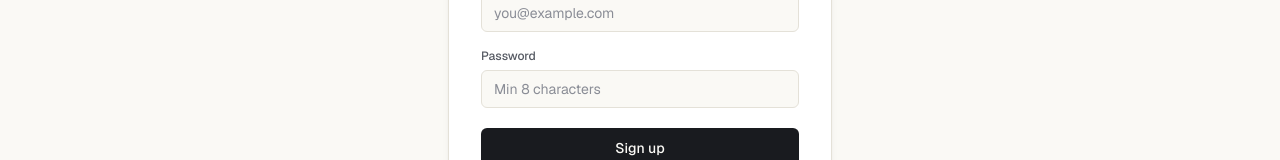
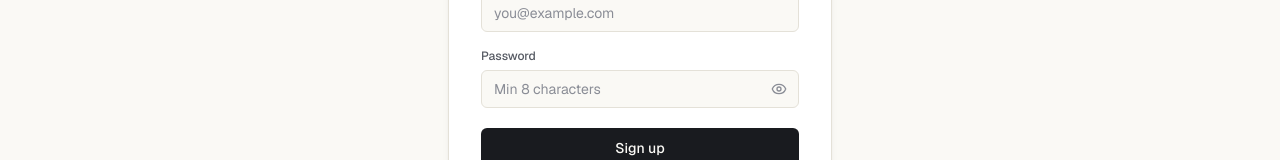
Before and after one commit to isatyajeet9/credence, a Next.js app in the folder frontend/: page /signup in a window 1280 px wide. Shown: the part 389-549 px from the top of the page. Built offline with nearby package versions, Linux system fonts and the light colour scheme; no server answers.

Commit message:
feat: add password visibility toggle (eye icon) to login and signup pages

```diff
--- a/frontend/app/(marketing)/login/page.tsx
+++ b/frontend/app/(marketing)/login/page.tsx
@@ -3,6 +3,7 @@
 import { useState } from "react";
 import { useRouter } from "next/navigation";
 import Link from "next/link";
+import { Eye, EyeOff } from "lucide-react";
 import { login } from "@/lib/api";
 import GoogleSignInButton from "@/components/GoogleSignInButton";
 
@@ -10,6 +11,7 @@ export default function LoginPage() {
   const router = useRouter();
   const [email, setEmail] = useState("");
   const [password, setPassword] = useState("");
+  const [showPassword, setShowPassword] = useState(false);
   const [error, setError] = useState<string | null>(null);
   const [loading, setLoading] = useState(false);
 
@@ -56,14 +58,23 @@ export default function LoginPage() {
               Forgot password?
             </Link>
           </div>
+          <div className="relative">
             <input
-            type="password"
+              type={showPassword ? "text" : "password"}
               required
               placeholder="••••••••"
               value={password}
               onChange={(e) => setPassword(e.target.value)}
-            className="rounded-md border border-line bg-paper px-3 py-2 text-sm text-ink placeholder:text-ink-faint focus:border-accent focus:outline-none focus:ring-2 focus:ring-accent-soft"
+              className="w-full rounded-md border border-line bg-paper px-3 py-2 text-sm text-ink placeholder:text-ink-faint focus:border-accent focus:outline-none focus:ring-2 focus:ring-accent-soft pr-10"
             />
+            <button
+              type="button"
+              onClick={() => setShowPassword(!showPassword)}
+              className="absolute right-3 top-1/2 -translate-y-1/2 text-ink-faint hover:text-ink"
+            >
+              {showPassword ? <EyeOff size={16} /> : <Eye size={16} />}
+            </button>
+          </div>
         </label>
 
         {error && (
--- a/frontend/app/(marketing)/signup/page.tsx
+++ b/frontend/app/(marketing)/signup/page.tsx
@@ -3,6 +3,7 @@
 import { useState } from "react";
 import { useRouter } from "next/navigation";
 import Link from "next/link";
+import { Eye, EyeOff } from "lucide-react";
 import { signup, verifyEmail, resendOtp } from "@/lib/api";
 import GoogleSignInButton from "@/components/GoogleSignInButton";
 
@@ -11,6 +12,7 @@ export default function SignupPage() {
   const [step, setStep] = useState<"form" | "otp">("form");
   const [email, setEmail] = useState("");
   const [password, setPassword] = useState("");
+  const [showPassword, setShowPassword] = useState(false);
   const [fullName, setFullName] = useState("");
   const [code, setCode] = useState("");
   const [error, setError] = useState<string | null>(null);
@@ -141,15 +143,24 @@ export default function SignupPage() {
         </label>
         <label className="flex flex-col gap-1.5">
           <span className="text-xs font-medium text-ink-soft">Password</span>
+          <div className="relative">
             <input
-            type="password"
+              type={showPassword ? "text" : "password"}
               required
               minLength={8}
               placeholder="Min 8 characters"
               value={password}
               onChange={(e) => setPassword(e.target.value)}
-            className="rounded-md border border-line bg-paper px-3 py-2 text-sm text-ink placeholder:text-ink-faint focus:border-accent focus:outline-none focus:ring-2 focus:ring-accent-soft"
+              className="w-full rounded-md border border-line bg-paper px-3 py-2 text-sm text-ink placeholder:text-ink-faint focus:border-accent focus:outline-none focus:ring-2 focus:ring-accent-soft pr-10"
             />
+            <button
+              type="button"
+              onClick={() => setShowPassword(!showPassword)}
+              className="absolute right-3 top-1/2 -translate-y-1/2 text-ink-faint hover:text-ink"
+            >
+              {showPassword ? <EyeOff size={16} /> : <Eye size={16} />}
+            </button>
+          </div>
         </label>
 
         {error && (
```
Lines whose indentation alone changed are shown as unchanged.
